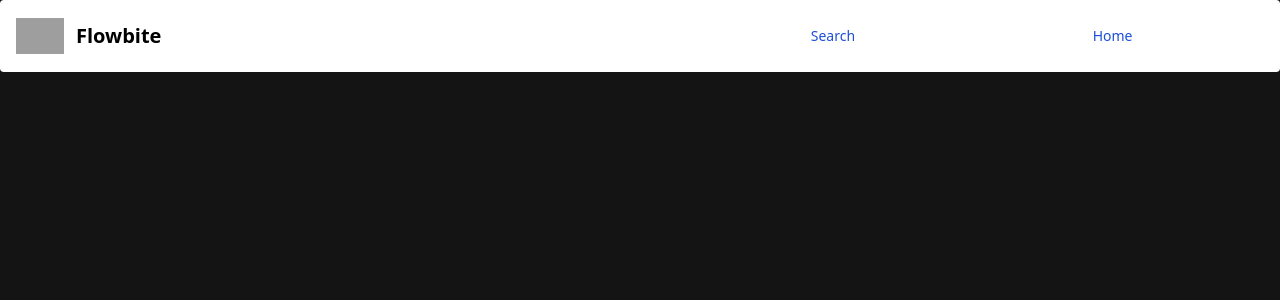
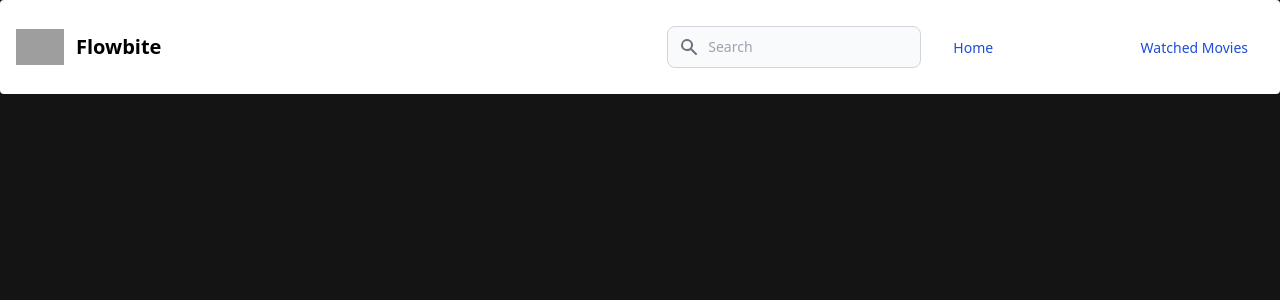
Before and after one commit to ZicoVH/Angular_Individual_Project_ZV, an Angular app: page /watchlist in a window 1280 px wide. Shown: the top 300 px of the page. Built offline with nearby package versions, Linux system fonts and the light colour scheme; no server answers; grey boxes are pictures that could not be loaded.

Commit message:
Watched page has been made and api call works

```diff
--- a/src/app/app-routing.module.ts
+++ b/src/app/app-routing.module.ts
@@ -3,12 +3,14 @@ import { RouterModule, Routes } from '@angular/router';
 import { HomeComponent } from './home/home.component';
 import { MovieDetailComponent } from './movie-detail/movie-detail.component';
 import { NavigationBarComponent } from './navigation-bar/navigation-bar.component';
+import { WatchedMoviesComponent } from './watched-movies/watched-movies.component';
 import { WatchlistComponent } from './watchlist/watchlist.component';
 
 const routes: Routes = [
   {path: '',component:HomeComponent},
   {path: 'watchlist',component: WatchlistComponent},
-  {path: 'movie/:id',component: MovieDetailComponent}
+  {path: 'movie/:id',component: MovieDetailComponent},
+  {path: 'watched', component: WatchedMoviesComponent}
 ];
 
 @NgModule({
--- a/src/app/app.module.ts
+++ b/src/app/app.module.ts
@@ -13,6 +13,7 @@ import { ShortenContentPipe } from './shorten-content.pipe';
 import { FormsModule } from '@angular/forms';
 import { CommentFormComponent } from './comment-form/comment-form.component';
 import { ReactiveFormsModule} from '@angular/forms';
+import { WatchedMoviesComponent } from './watched-movies/watched-movies.component';
 
 
 @NgModule({
@@ -24,7 +25,8 @@ import { ReactiveFormsModule} from '@angular/forms';
     MovieComponent,
     MovieDetailComponent,
     ShortenContentPipe,
-    CommentFormComponent
+    CommentFormComponent,
+    WatchedMoviesComponent
   ],
   imports: [
     BrowserModule,
--- a/src/app/home/home.component.html
+++ b/src/app/home/home.component.html
@@ -1,4 +1,4 @@
 <app-movie class="col-sm-12 col-md-12, col-lg-6, col-xl-4  d-flex align-items-stretch " *ngFor="let movie of searchMovies" [movie]="movie"></app-movie>
-<div class="row flex flex-row" *ngIf="showSearchResults">
-  <app-movie class="col-sm-12 col-md-12, col-lg-6, col-xl-4  d-flex align-items-stretch " *ngFor="let movie of movies" [movie]="movie"></app-movie>
+<div class="row flex pl-36" *ngIf="showSearchResults">
+  <app-movie class="col-sm-12 col-md-12 col-lg-6 col-xl-4  d-flex align-items-stretch justify-content-center" *ngFor="let movie of movies" [movie]="movie"></app-movie>
 </div>
--- a/src/app/movie-detail/movie-detail.component.html
+++ b/src/app/movie-detail/movie-detail.component.html
@@ -10,7 +10,7 @@
     <div class="pl-5">
       <div class="name pt-8">{{ movie?.title }}</div>
       <div>
-        <div class="info space-x-3">
+        <div class="info space-x-2">
           <span class="rat text-gray-500">
             <i class="material-icons">star</i
             ><span class="text-white">{{ movie?.vote_average }}</span> /10
--- a/src/app/movie.service.ts
+++ b/src/app/movie.service.ts
@@ -41,6 +41,10 @@ export class MovieService {
     return this.httpClient.get<any[]>(this.localhostURL + '/movies');
   }
 
+  getWatchedList(): Observable<Movie[]> {
+    return this.httpClient.get<any[]>(this.localhostURL + '/watchedmovies');
+  }
+
   getSpecificMovieFromDatabase(id: number): Observable<Movie[]> {
     return this.httpClient.get<any[]>(this.localhostURL + `/movie/${id}`);
   }
--- a/src/app/movie/movie.component.html
+++ b/src/app/movie/movie.component.html
@@ -1,14 +1,10 @@
 <link href="https://fonts.googleapis.com/icon?family=Material+Icons"
       rel="stylesheet">
 <div *ngIf="!movie">
-  <h2>HAHAHAH</h2>
-    <P class="text-white">Lorem ipsum dolor sit amet consectetur adipisicing elit. Minus, maiores! Ipsam cumque, nisi facere ea fugiat nihil corporis quod, alias aspernatur eius nobis explicabo incidunt consequuntur similique debitis vero doloremque?
-    Sequi dolores temporibus porro ducimus culpa iure aliquam deserunt eum assumenda reiciendis, dicta hic nostrum, tempora molestiae aspernatur praesentium qui esse. Delectus, vitae numquam? Praesentium laudantium omnis quis earum maiores.
-    Esse nulla nisi illo deleniti, sint quia atque dolorem modi culpa, quo reprehenderit totam sit delectus ratione repudiandae fuga nam vitae mollitia et non eius. Saepe similique neque deleniti nemo.
-    Eum, deserunt dignissimos! Repudiandae quod beatae ducimus ex suscipit veniam placeat commodi hic quos distinctio odio repellat, id, cupiditate architecto delectus aspernatur perferendis, autem impedit provident facilis minima rerum deserunt.
-    Asperiores placeat molestias ipsa! Deserunt tenetur error odio ullam consequuntur libero ut eius ea. Unde aperiam explicabo quidem asperiores, quam voluptatibus amet aut quia ipsam similique odio accusantium tempora atque.</P>
+  <h2 class="text-white">No movies found</h2>
+
 </div>
-<div *ngIf="movie" class="max-w-sm rounded overflow-hidden shadow-lg m-5 ">
+<div *ngIf="movie" class="max-w-sm  rounded overflow-hidden shadow-lg m-5 ">
   <div class="row bg-gray-500">
     <div class="relative" >
       <p class="inline absolute bg-gray-900 pr-3 pl-2 pb-1 text-white  translate-x-2 translate-y-2 rounded-2xl"><span class="material-icons translate-y-1">star</span>{{movie.vote_average}} / 10</p>
--- a/src/app/navigation-bar/navigation-bar.component.html
+++ b/src/app/navigation-bar/navigation-bar.component.html
@@ -1,6 +1,6 @@
 <nav class="bg-white border-gray-200 px-2 sm:px-4 py-2.5 rounded dark:bg-gray-900">
   <div class="container flex flex-wrap justify-between items-center mx-auto">
-    <a href="https://flowbite.com/" class="flex items-center">
+    <a href="/" class="flex items-center">
         <img src="https://flowbite.com/docs/images/logo.svg" class="mr-3 h-6 sm:h-9" alt="Flowbite Logo" />
         <span class="self-center text-xl font-semibold whitespace-nowrap dark:text-white">Flowbite</span>
     </a>
@@ -10,14 +10,30 @@
     </button>
     <div class=" w-full md:block md:w-auto" id="navbar-default" [hidden]="!hamburgerOpen">
       <ul class="flex flex-col p-4 mt-4 bg-gray-50 rounded-lg border border-gray-100 md:flex-row md:space-x-8 md:mt-0 md:text-sm md:font-medium md:border-0 md:bg-white dark:bg-gray-800 md:dark:bg-gray-900 dark:border-gray-700">
-        <li class="block py-2 pr-4 pl-3 text-white bg-blue-700 rounded md:bg-transparent md:text-blue-700 md:p-0 dark:text-white">
-          Search <input type="text" id="searchMovie" name="searchMovie" >
+        <!-- <li class="block py-2 pr-4 pl-3 text-white bg-blue-700 rounded md:bg-transparent md:text-blue-700 md:p-0 dark:text-white">
+          Search:  <input type="text" id="searchMovie" name="searchMovie" >
+        </li> -->
+        <form class="flex items-center">
+          <label for="simple-search" class="sr-only">Search</label>
+          <div class="relative w-full">
+              <div class="absolute inset-y-0 left-0 flex items-center pl-3 pointer-events-none">
+                  <svg aria-hidden="true" class="w-5 h-5 text-gray-500 dark:text-gray-400" fill="currentColor" viewBox="0 0 20 20" xmlns="http://www.w3.org/2000/svg"><path fill-rule="evenodd" d="M8 4a4 4 0 100 8 4 4 0 000-8zM2 8a6 6 0 1110.89 3.476l4.817 4.817a1 1 0 01-1.414 1.414l-4.816-4.816A6 6 0 012 8z" clip-rule="evenodd"></path></svg>
+              </div>
+              <input type="text" id="searchMovie" class="bg-gray-50 border border-gray-300 text-gray-900 text-sm rounded-lg focus:ring-blue-500 focus:border-blue-500 block w-full pl-10 p-2.5  dark:bg-gray-700 dark:border-gray-600 dark:placeholder-gray-400 dark:text-white dark:focus:ring-blue-500 dark:focus:border-blue-500" placeholder="Search" required>
+          </div>
+          <!-- <button type="submit" class="p-2.5 ml-2 text-sm font-medium text-white bg-blue-700 rounded-lg border border-blue-700 hover:bg-blue-800 focus:ring-4 focus:outline-none focus:ring-blue-300 dark:bg-blue-600 dark:hover:bg-blue-700 dark:focus:ring-blue-800">
+              <svg class="w-5 h-5" fill="none" stroke="currentColor" viewBox="0 0 24 24" xmlns="http://www.w3.org/2000/svg"><path stroke-linecap="round" stroke-linejoin="round" stroke-width="2" d="M21 21l-6-6m2-5a7 7 0 11-14 0 7 7 0 0114 0z"></path></svg>
+              <span class="sr-only">Search</span>
+          </button> -->
+      </form>
+        <li>
+          <a (click)="onHamburgerItemClick()" routerLink="/" routerLinkActive="active" [routerLinkActiveOptions]="{ exact: true }" class="block mt-3 py-2 pr-4 pl-3 text-white bg-blue-700 rounded md:bg-transparent md:text-blue-700 md:p-0 dark:text-white" aria-current="page">Home</a>
         </li>
         <li>
-          <a (click)="onHamburgerItemClick()" routerLink="/" routerLinkActive="active" [routerLinkActiveOptions]="{ exact: true }" class="block py-2 pr-4 pl-3 text-white bg-blue-700 rounded md:bg-transparent md:text-blue-700 md:p-0 dark:text-white" aria-current="page">Home</a>
+          <a (click)="onHamburgerItemClick()" routerLink="/watchlist"  routerLinkActive="active" [routerLinkActiveOptions]="{ exact: true }" class="block py-2 mt-3 pr-4 pl-3 text-white bg-blue-700 rounded md:bg-transparent md:text-blue-700 md:p-0 dark:text-white">My Watchlist</a>
         </li>
         <li>
-          <a (click)="onHamburgerItemClick()" routerLink="/watchlist"  routerLinkActive="active" [routerLinkActiveOptions]="{ exact: true }" class="block py-2 pr-4 pl-3 text-white bg-blue-700 rounded md:bg-transparent md:text-blue-700 md:p-0 dark:text-white">My Watchlist</a>
+          <a (click)="onHamburgerItemClick()" routerLink="/watched"  routerLinkActive="active" [routerLinkActiveOptions]="{ exact: true }" class="block py-2 mt-3 pr-4 pl-3 text-white bg-blue-700 rounded md:bg-transparent md:text-blue-700 md:p-0 dark:text-white">Watched Movies</a>
         </li>
       </ul>
     </div>
--- /dev/null
+++ b/src/app/watched-movies/watched-movies.component.html
@@ -0,0 +1,2 @@
+<p>watched-movies works!</p>
+<app-movie class="col-sm-12 col-md-12, col-lg-6, col-xl-4  d-flex align-items-stretch " *ngFor="let movie of movies" [movie]="movie"></app-movie>
--- /dev/null
+++ b/src/app/watched-movies/watched-movies.component.ts
@@ -0,0 +1,41 @@
+import { HttpClient } from '@angular/common/http';
+import { Component, OnInit } from '@angular/core';
+import { ActivatedRoute, Router } from '@angular/router';
+import { MovieService } from '../movie.service';
+
+@Component({
+  selector: 'app-watched-movies',
+  templateUrl: './watched-movies.component.html',
+  styleUrls: ['./watched-movies.component.css']
+})
+export class WatchedMoviesComponent implements OnInit {
+  movies: any = [];
+
+  constructor(private router: Router,private movieService: MovieService, private route: ActivatedRoute,private httpClient: HttpClient) { }
+
+  ngOnInit(): void {
+    this.getAllMoviesFromWatched();
+  }
+
+
+  getAllMoviesFromWatched() {
+    this.movieService.getWatchedList().subscribe((r:any)=> {
+      for (var i=0; i < r.length; i++) {
+        let movieId = r[i].movieId;
+        console.log(movieId);
+        this.movieService.getMovieById(movieId).subscribe((r:any) => {
+          // this.movies += r.movie_results;
+          this.movies.push(r)
+          console.log(this.movies);
+          console.log(r.title);
+
+
+          // console.log(r.title);
+        })
+
+
+      }
+    })
+  }
+
+}
```
Also changed, not shown: src/app/watched-movies/watched-movies.component.css (added), 1 other file (tests, documents, lock files or other folders).
